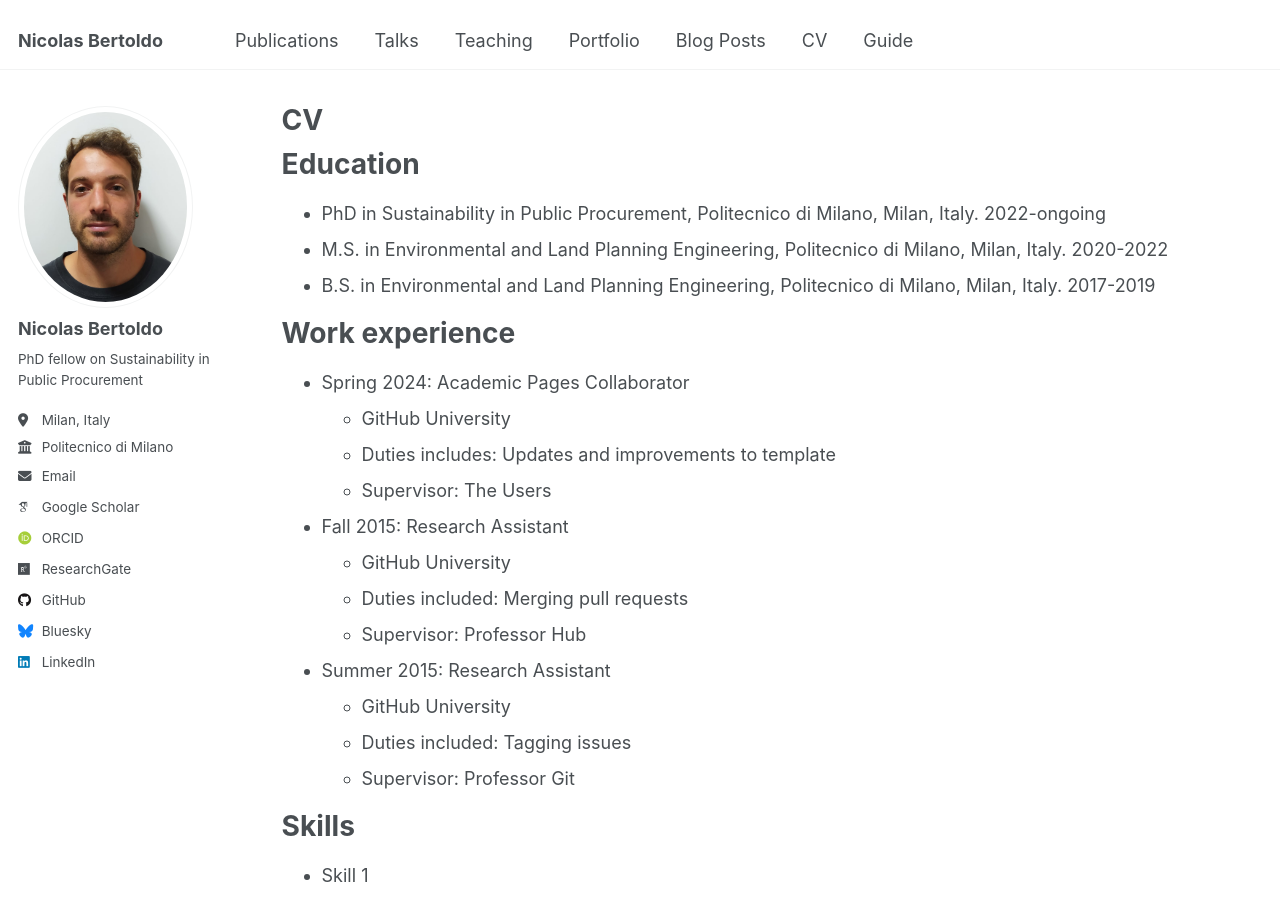
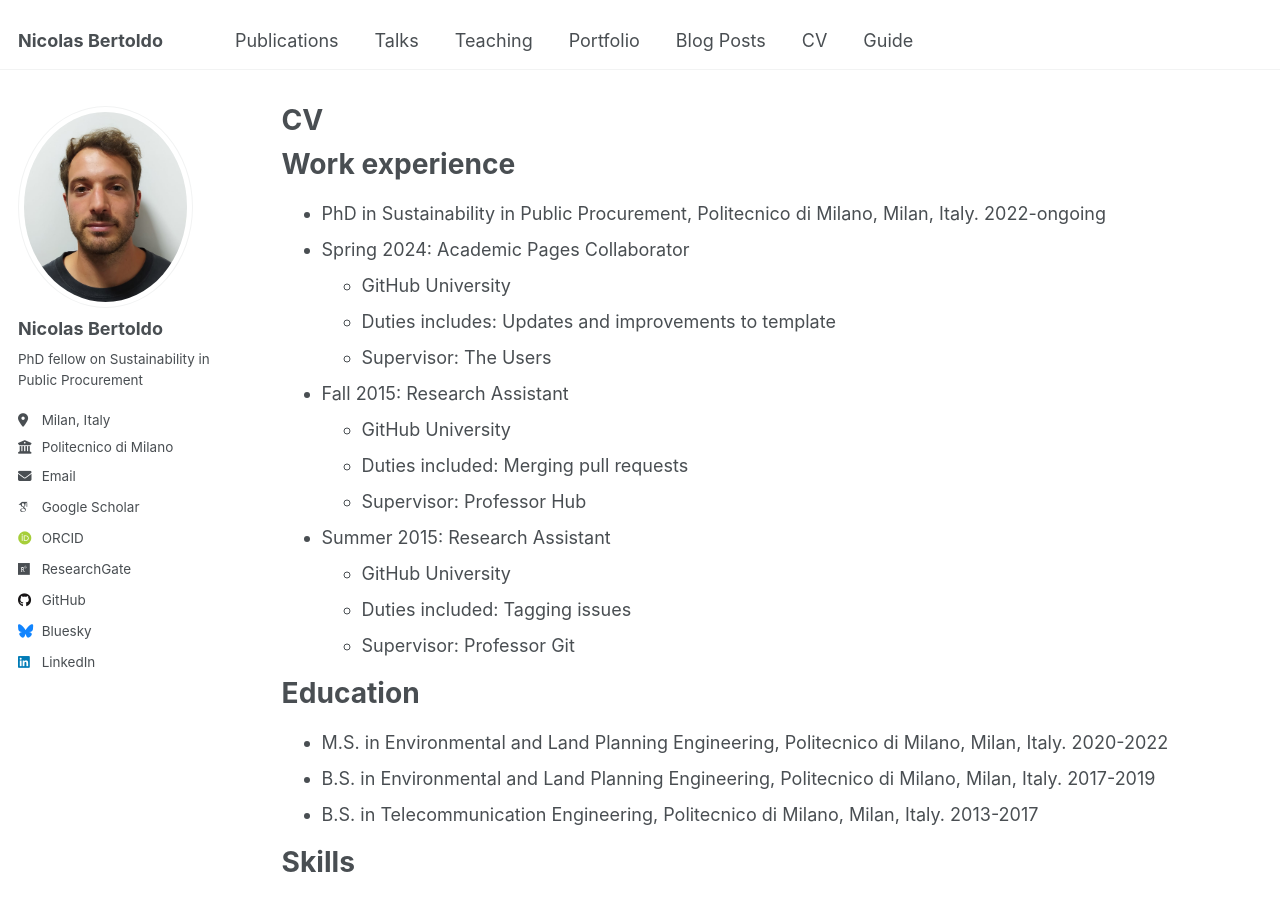
Before and after one commit to Nick-Bertoldo/Nick-Bertoldo.github.io, a Jekyll site: the page built from _pages/cv.md, in a window 1280 px wide and 900 px high. Built offline with Jekyll 4.4.1, drawn with Linux system fonts in a browser that asks for light colours; some web fonts are replaced; some of the changed lines change nothing that is shown.

Commit message:
Update cv.md

```diff
--- a/_pages/cv.md
+++ b/_pages/cv.md
@@ -9,14 +9,10 @@ redirect_from:
 
 {% include base_path %}
 
-Education
-======
-* PhD in Sustainability in Public Procurement, Politecnico di Milano, Milan, Italy. 2022-ongoing
-* M.S. in Environmental and Land Planning Engineering, Politecnico di Milano, Milan, Italy. 2020-2022
-* B.S. in Environmental and Land Planning Engineering, Politecnico di Milano, Milan, Italy. 2017-2019
 
 Work experience
 ======
+* PhD in Sustainability in Public Procurement, Politecnico di Milano, Milan, Italy. 2022-ongoing
 * Spring 2024: Academic Pages Collaborator
   * GitHub University
   * Duties includes: Updates and improvements to template
@@ -31,6 +27,12 @@ Work experience
   * GitHub University
   * Duties included: Tagging issues
   * Supervisor: Professor Git
+
+Education
+======
+* M.S. in Environmental and Land Planning Engineering, Politecnico di Milano, Milan, Italy. 2020-2022
+* B.S. in Environmental and Land Planning Engineering, Politecnico di Milano, Milan, Italy. 2017-2019
+* B.S. in Telecommunication Engineering, Politecnico di Milano, Milan, Italy. 2013-2017
 
 Skills
 ======
```
